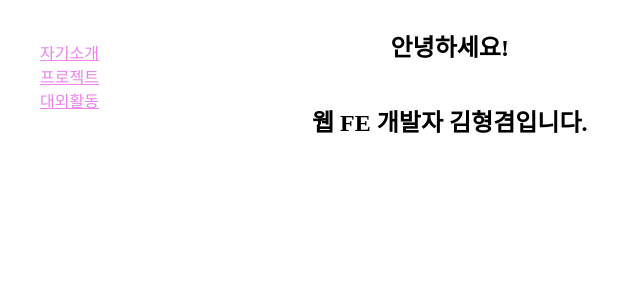
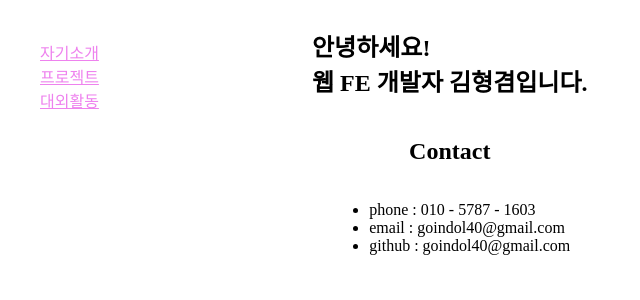
Before and after one commit to Brokyeom/Portfolio, a SvelteKit app: page / in a window 1280 px wide. Shown: the top 300 px of the page, without its empty margins (0-640 px from the left). Built offline with nearby package versions, Linux system fonts and the light colour scheme.

Commit message:
chore : head 태그 설정

```diff
--- a/src/routes/+page.svelte
+++ b/src/routes/+page.svelte
@@ -1,13 +1,16 @@
-<script>
-</script>
-
 <svelte:head>
-	<title>Home</title>
+	<title>김형겸</title>
 	<meta name="description" content="Svelte demo app" />
 </svelte:head>
 
-<h2>안녕하세요!</h2>
-<h1>웹 FE 개발자 김형겸입니다.</h1>
+<h1>안녕하세요!<br />웹 FE 개발자 김형겸입니다.</h1>
+
+<h2>Contact</h2>
+<ul>
+	<li>phone : 010 - 5787 - 1603</li>
+	<li>email : goindol40@gmail.com</li>
+	<li>github : goindol40@gmail.com</li>
+</ul>
 
 <style>
 </style>
--- a/src/routes/activities/+page.svelte
+++ b/src/routes/activities/+page.svelte
@@ -1,3 +1,8 @@
+<svelte:head>
+	<title>김형겸 : 대외활동</title>
+	<meta name="description" content="Svelte demo app" />
+</svelte:head>
+
 <section>
 	<h1>대외활동</h1>
 	<h2>1. SOPT Makers</h2>
--- a/src/routes/projects/+page.svelte
+++ b/src/routes/projects/+page.svelte
@@ -1,3 +1,8 @@
+<svelte:head>
+	<title>김형겸 : 프로젝트</title>
+	<meta name="description" content="Svelte demo app" />
+</svelte:head>
+
 <section>
 	<h1>주요 프로젝트</h1>
 	<h2>1. SOPT Web Admin</h2>
```
